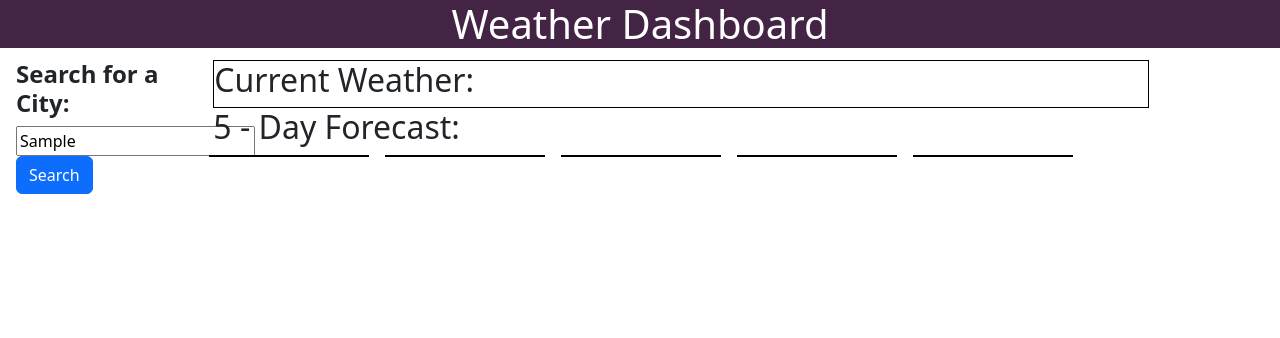
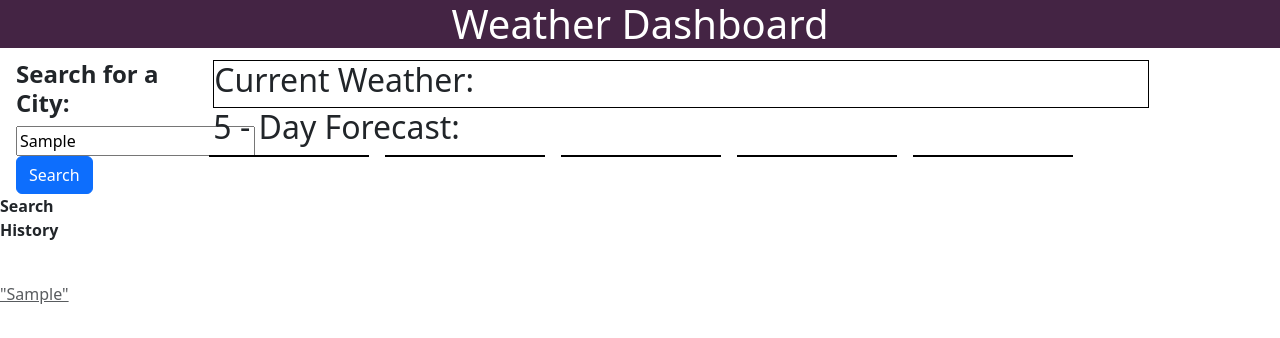
Before and after one commit to Barry25000/Server_Side_Api_challenge_6, a plain HTML site: page index.html in a window 1280 px wide. Both pictures are taken after typing "Sample" into the empty fields and a click on the button "Search". Drawn offline with nearby package versions, Linux system fonts and the light colour scheme; no server answers.

Commit message:
History update

```diff
--- a/assets/js/script.js
+++ b/assets/js/script.js
@@ -6,6 +6,50 @@ const fourthDayElement = document.getElementById("fourthDay");
 const fifthDayElement = document.getElementById("fifthDay");
 const currentElement = document.getElementById("Current");
 const searchForm = document.querySelector(".search-form");
+var searchHistoryElement = document.querySelector(".search-history");
+
+
+  // initialize local storage for history saves, if local storage key is abscent
+
+  let historyCheck=localStorage.getItem("history") || localStorage.setItem("history", "");
+
+
+
+    // append search history to site
+function writeHistory () {
+
+  local_pull=localStorage.getItem("history");
+  console.log(local_pull);
+
+   const searchHistoryItem = document.createElement('a');
+   searchHistoryItem.className = "list-group-itemn list-group-item-action";
+  searchHistoryItem.textContent = local_pull;
+  searchHistoryElement.appendChild(searchHistoryItem);
+  // searchHistoryElement.className = d-block;
+}
+
+
+
+
+
+// localStorage.setItem("search", "san antonia");
+// searchHistory=localStorage.getItem("search");
+
+function saveHistory() {
+
+  let searched_city=JSON.stringify(city_name.value);
+
+    // local_pull=localStorage.getItem("history");
+
+    // let result = local_pull.concat(searched_city);
+
+    // localStorage.setItem("history", result);
+    localStorage.setItem("history", searched_city);
+
+}
+
+
+
 
 function forecast() {
   //fetch 5 day weather outlook from API
@@ -27,7 +71,6 @@ function forecast() {
       const fifthDay = response.list[36];
       var iconCode = response.list[0].weather[0].icon;
       var iconUrl = "http://openweathermap.org/img/w/" + iconCode + ".png";
-      console.log(startDay);
       displayWeather(firstDay, firstDayElement);
       displayWeather(secondDay, secondDayElement);
       displayWeather(thirdDay, thirdDayElement);
@@ -59,6 +102,8 @@ function logSubmit(event) {
   event.preventDefault();
   current();
   forecast();
+  saveHistory();
+  writeHistory();
 }
 
     //write weather data to DOM
--- a/index.html
+++ b/index.html
@@ -28,6 +28,7 @@
 
     <div class="row ">
 
+      <!-- city search -->
       <div class="col-12 col-lg-2">
         <form class="search-form">
           <div class="row mx-1">
@@ -38,6 +39,13 @@
           </div>
           <button type="submit" class="btn btn-primary mx-3">Search</button>
         </form>
+
+        <!-- search history -->
+        <div class="col-12 col-lg-2">
+          <div class="search-history list-group display: block">
+            <p id="searchHeader"><b>Search History</b><br></br></p>
+          </div>
+        </div>
 
       </div>
 
```
